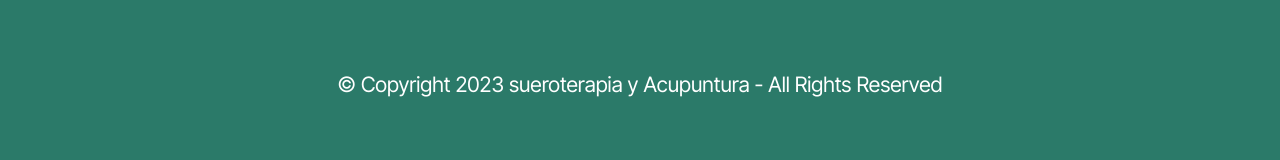
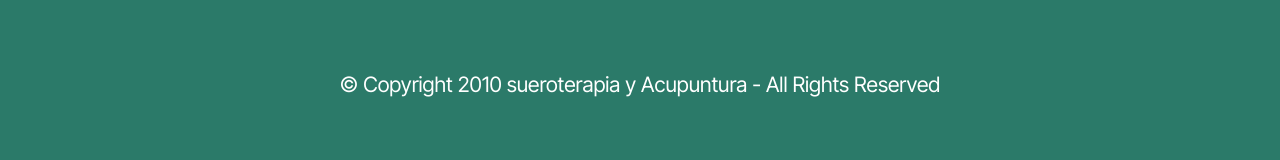
Before and after one commit to masaje/suerosvitaminas, a plain HTML site: page index.html in a window 1280 px wide. Shown: the part 9749-9909 px from the top of the page. Drawn offline with Linux system fonts and the light colour scheme; files whose address does not match are found by name.

Commit message:
Update index.html

```diff
--- a/index.html
+++ b/index.html
@@ -477,7 +477,7 @@ id="textarea-form02-6"></textarea> </div>
           </div>
           <div class="col-12"> </div>
           <div class="col-12 mt-5">
-            <p class="mbr-fonts-style copyright display-7"> © Copyright 2023
+            <p class="mbr-fonts-style copyright display-7"> © Copyright 2010
               sueroterapia y Acupuntura - All Rights Reserved </p>
           </div>
         </div>
```
